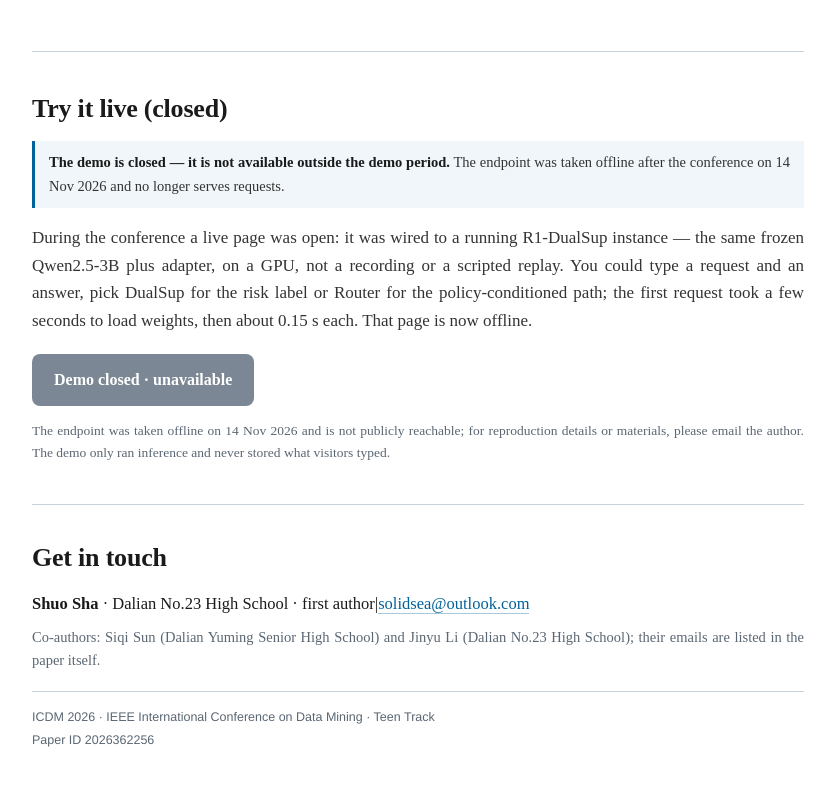
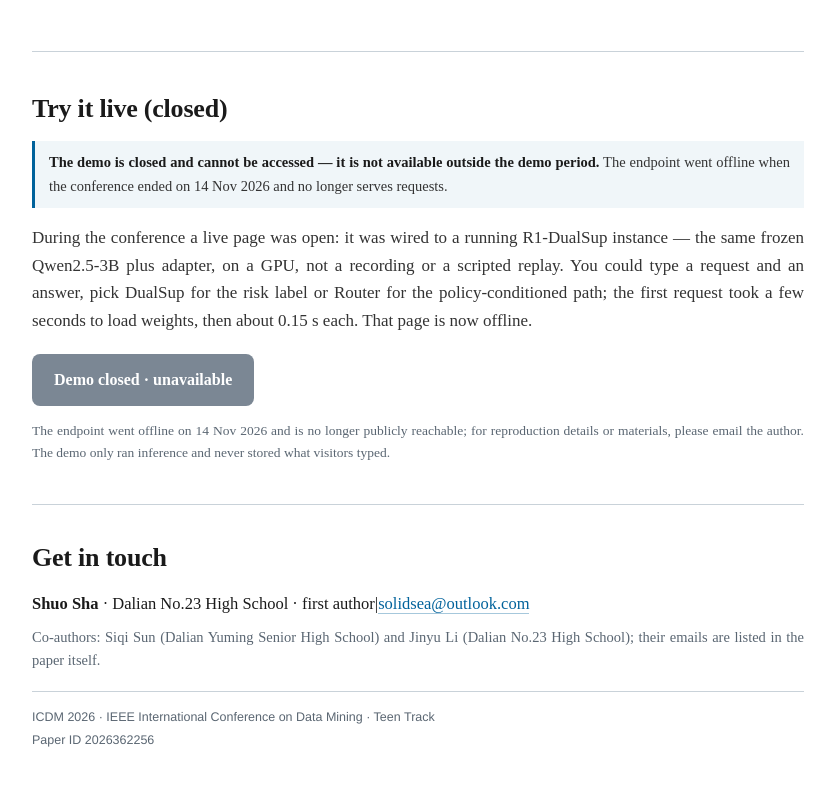
Before and after one commit to Solid-Sea/icdm2026-landing, a plain HTML site: page xguard/index.html in a window 1280 px wide. Shown: the part 3400-4209 px from the top of the page, without its empty margins (222-1057 px from the left). Drawn offline with Linux system fonts and the light colour scheme.

Commit message:
demo: polish English wording of the closed-demo notices

```diff
--- a/xguard/index.html
+++ b/xguard/index.html
@@ -244,7 +244,7 @@
     <h2><span class="zh">在线体验（已结束）</span><span class="en">Try it live (closed)</span></h2>
     <p class="offnote">
       <span class="zh"><b>当前不在演示期，体验台已关闭，无法访问。</b>演示服务于 2026-11-14 大会结束后下线，页面地址不再对外提供服务。</span>
-      <span class="en"><b>The demo is closed — it is not available outside the demo period.</b> The endpoint was taken offline after the conference on 14 Nov 2026 and no longer serves requests.</span>
+      <span class="en"><b>The demo is closed and cannot be accessed — it is not available outside the demo period.</b> The endpoint went offline when the conference ended on 14 Nov 2026 and no longer serves requests.</span>
     </p>
     <p>
       <span class="zh">答辩期间曾开放一个可以直接试的页面：它连着真实运行的 R1-DualSup（同一套冻结 Qwen2.5-3B + 适配器，跑在一张 GPU 上，不是录屏也不是脚本回放）。输入一条请求和一段模型回答，选 DualSup 看风险标签，选 Router 看动态策略下的判定路径；首次请求要几秒加载权重，之后单条推理约 0.15 秒。该页面现已下线。</span>
@@ -255,7 +255,7 @@
     </span>
     <p style="font-size:13.5px;color:var(--muted);margin:10px 0 0">
       <span class="zh">体验台已于 2026-11-14 关闭，地址不再对外开放；如需复现细节或索取材料，欢迎来信联系作者。演示服务只做推理，从未保存输入内容。</span>
-      <span class="en">The endpoint was taken offline on 14 Nov 2026 and is not publicly reachable; for reproduction details or materials, please email the author. The demo only ran inference and never stored what visitors typed.</span>
+      <span class="en">The endpoint went offline on 14 Nov 2026 and is no longer publicly reachable; for reproduction details or materials, please email the author. The demo only ran inference and never stored what visitors typed.</span>
     </p>
   </section>
 
```
Also changed, not shown: index.html (+1 -1 lines).
